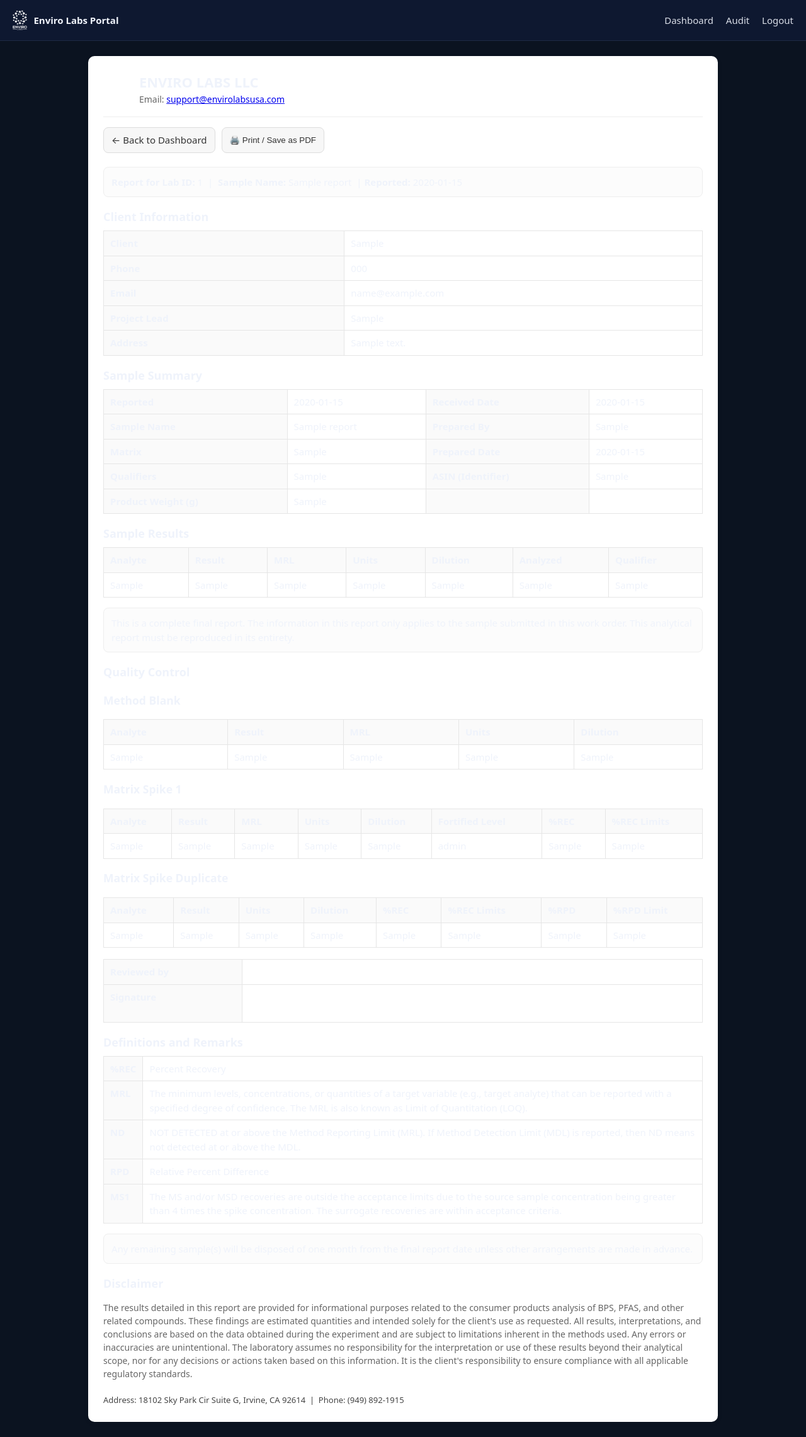
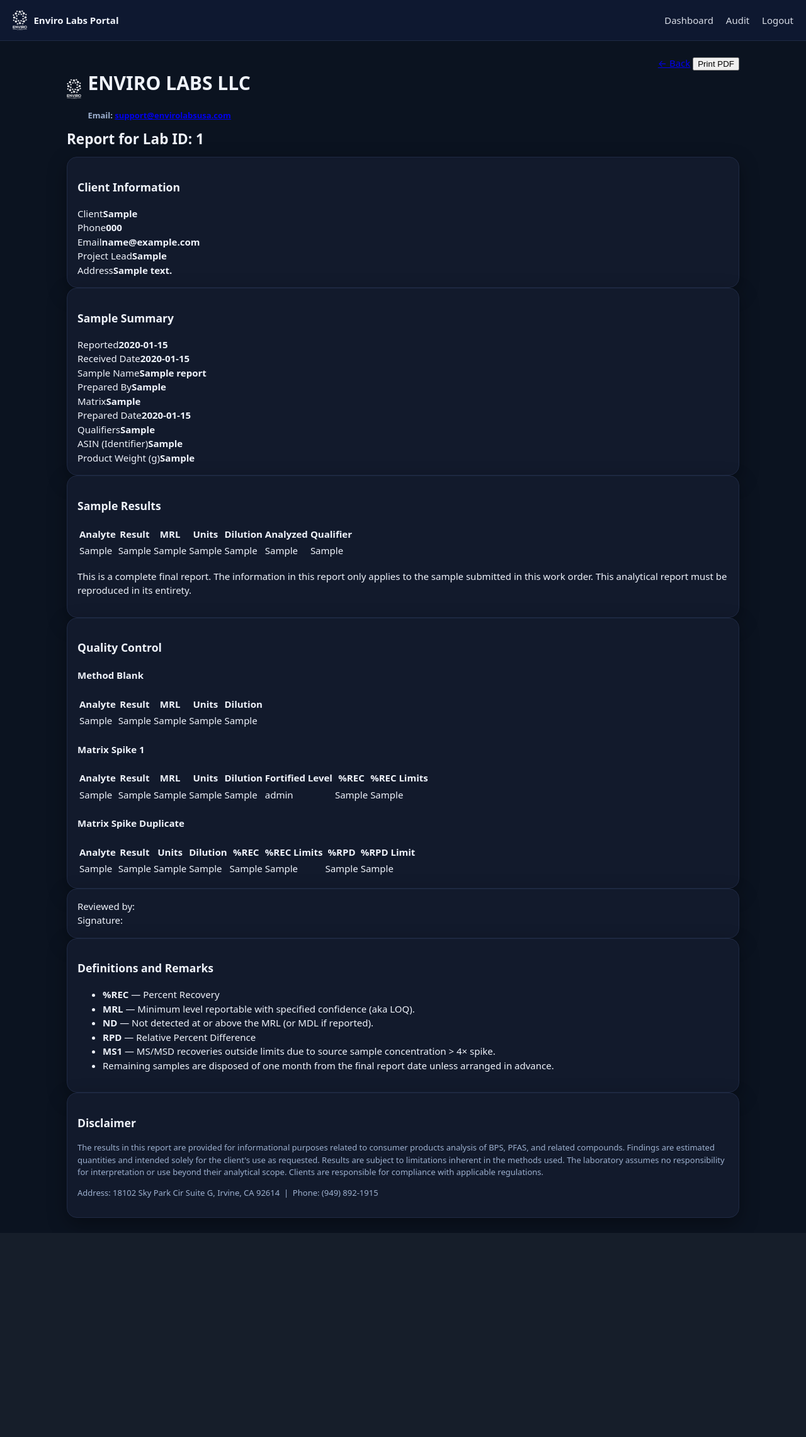
Before and after one commit to drsdass/EnviroLabs, a Flask app: page /report/1 in a window 1280 px wide. Shown: the whole page at 63% size. After the commit the page ends 1958 px from the top, so only its background shows below. Run offline with Flask 3, Linux system fonts and the light colour scheme; the visitor is signed in with stand-in values (Sample User, id 1); tables that the repository leaves empty hold one stand-in row (values such as "Sample post"); lists and menus that the app fills with data are empty.

Commit message:
Update report_detail.html

```diff
--- a/templates/report_detail.html
+++ b/templates/report_detail.html
@@ -1,202 +1,182 @@
 {% extends "base.html" %}
-{% block title %}Report – {{ r.lab_id }}{% endblock %}
-
+{% block title %}Report · {{ r.lab_id }}{% endblock %}
 {% block content %}
-<style>
-  /* Minimal safety styles so the page prints nicely even if styles.css is empty */
-  .report-wrap { max-width: 1000px; margin: 0 auto; background:#fff; padding: 24px; border-radius: 10px; box-shadow: 0 2px 8px rgba(0,0,0,.06); }
-  .header { display:flex; align-items:center; gap:16px; border-bottom:1px solid #eee; padding-bottom:16px; margin-bottom:16px; }
-  .header img { height:56px; width:auto; }
-  .header h1 { margin:0; font-size:22px; }
-  .small { color:#666; font-size:14px; }
-  .actions { display:flex; gap:10px; margin: 10px 0 22px 0; }
-  .btn { display:inline-block; padding:8px 12px; border:1px solid #ddd; background:#f7f7f7; border-radius:8px; text-decoration:none; color:#333; }
-  .btn:hover { background:#f0f0f0; }
-  h2 { font-size:18px; margin:18px 0 8px; }
-  table { width:100%; border-collapse: collapse; margin-bottom: 14px; }
-  th, td { border:1px solid #e6e6e6; padding:8px 10px; vertical-align: top; }
-  th { background:#fafafa; text-align:left; }
-  .note { background:#fcfcfc; border:1px solid #eee; padding:12px; border-radius:8px; margin:16px 0; }
-  .footer { margin-top: 22px; font-size: 13px; color:#444; }
-  @media print {
-    .actions, .nav { display:none !important; }
-    body { background:#fff; }
-    .report-wrap { box-shadow:none; border:none; }
-  }
-</style>
 
 <div class="report-wrap">
-  <!-- Header -->
-  <div class="header">
-    <img src="{{ url_for('static', filename='logo.png') }}" alt="Enviro Labs Logo">
-    <div>
+  <header class="report-header">
+    <div class="brand">
+      <img src="{{ url_for('static', filename='logo.png') }}" alt="Enviro Labs" class="logo">
+      <div class="brand-text">
         <h1>ENVIRO LABS LLC</h1>
-      <div class="small">Email: <a href="mailto:support@envirolabsusa.com">support@envirolabsusa.com</a></div>
+        <div class="muted">Email: <a href="mailto:support@envirolabsusa.com">support@envirolabsusa.com</a></div>
       </div>
     </div>
+    <div class="report-actions no-print">
+      <a class="btn" href="{{ url_for('dashboard') }}">&larr; Back</a>
+      <button class="btn" onclick="window.print()">Print PDF</button>
+    </div>
+  </header>
 
-  <!-- Actions -->
-  <div class="actions">
-    <a class="btn" href="{{ url_for('dashboard') }}">← Back to Dashboard</a>
-    <button class="btn" onclick="window.print()">🖨️ Print / Save as PDF</button>
-  </div>
-
-  <!-- Summary heading -->
-  <div class="note">
-    <strong>Report for Lab ID:</strong> {{ r.lab_id }}{% if p.sample_summary.sample_name and p.sample_summary.sample_name != r.lab_id %} &nbsp;|&nbsp; <strong>Sample Name:</strong> {{ p.sample_summary.sample_name }}{% endif %}
-    {% if p.sample_summary.reported %}&nbsp;|&nbsp;<strong>Reported:</strong> {{ p.sample_summary.reported }}{% endif %}
-  </div>
+  <h2 class="report-title">Report for Lab ID: {{ r.lab_id }}</h2>
 
   <!-- Client Information -->
-  <h2>Client Information</h2>
-  <table>
-    <tr><th>Client</th><td>{{ p.client_info.client or r.client }}</td></tr>
-    <tr><th>Phone</th><td>{{ p.client_info.phone }}</td></tr>
-    <tr><th>Email</th><td>{{ p.client_info.email }}</td></tr>
-    <tr><th>Project Lead</th><td>{{ p.client_info.project_lead }}</td></tr>
-    <tr><th>Address</th><td>{{ p.client_info.address }}</td></tr>
+  <section class="card">
+    <h3>Client Information</h3>
+    <div class="kv">
+      <div><span>Client</span><strong>{{ p.client_info.client }}</strong></div>
+      {% if p.client_info.phone %}<div><span>Phone</span><strong>{{ p.client_info.phone }}</strong></div>{% endif %}
+      {% if p.client_info.email %}<div><span>Email</span><strong>{{ p.client_info.email }}</strong></div>{% endif %}
+      {% if p.client_info.project_lead %}<div><span>Project Lead</span><strong>{{ p.client_info.project_lead }}</strong></div>{% endif %}
+      {% if p.client_info.address %}<div><span>Address</span><strong>{{ p.client_info.address }}</strong></div>{% endif %}
+    </div>
+  </section>
+
+  <!-- Sample Summary -->
+  <section class="card">
+    <h3>Sample Summary</h3>
+    <div class="kv">
+      {% if p.sample_summary.reported %}<div><span>Reported</span><strong>{{ p.sample_summary.reported }}</strong></div>{% endif %}
+      {% if p.sample_summary.received_date %}<div><span>Received Date</span><strong>{{ p.sample_summary.received_date }}</strong></div>{% endif %}
+      <div><span>Sample Name</span><strong>{{ p.sample_summary.sample_name }}</strong></div>
+      {% if p.sample_summary.prepared_by %}<div><span>Prepared By</span><strong>{{ p.sample_summary.prepared_by }}</strong></div>{% endif %}
+      {% if p.sample_summary.matrix %}<div><span>Matrix</span><strong>{{ p.sample_summary.matrix }}</strong></div>{% endif %}
+      {% if p.sample_summary.prepared_date %}<div><span>Prepared Date</span><strong>{{ p.sample_summary.prepared_date }}</strong></div>{% endif %}
+      {% if p.sample_summary.qualifiers %}<div><span>Qualifiers</span><strong>{{ p.sample_summary.qualifiers }}</strong></div>{% endif %}
+      {% if p.sample_summary.asin %}<div><span>ASIN (Identifier)</span><strong>{{ p.sample_summary.asin }}</strong></div>{% endif %}
+      {% if p.sample_summary.product_weight_g %}<div><span>Product Weight (g)</span><strong>{{ p.sample_summary.product_weight_g }}</strong></div>{% endif %}
+    </div>
+  </section>
+
+  <!-- Sample Results -->
+  <section class="card">
+    <h3>Sample Results</h3>
+    <table class="clean">
+      <thead>
+        <tr>
+          <th>Analyte</th><th>Result</th><th>MRL</th><th>Units</th><th>Dilution</th><th>Analyzed</th><th>Qualifier</th>
+        </tr>
+      </thead>
+      <tbody>
+        <tr>
+          <td>{{ p.sample_results.analyte or "—" }}</td>
+          <td>{{ p.sample_results.result or "—" }}</td>
+          <td>{{ p.sample_results.mrl or "—" }}</td>
+          <td>{{ p.sample_results.units or "—" }}</td>
+          <td>{{ p.sample_results.dilution or "—" }}</td>
+          <td>{{ p.sample_results.analyzed or "—" }}</td>
+          <td>{{ p.sample_results.qualifier or "—" }}</td>
+        </tr>
+      </tbody>
+    </table>
+    <p class="note">
+      This is a complete final report. The information in this report only applies to the sample submitted in this work order.
+      This analytical report must be reproduced in its entirety.
+    </p>
+  </section>
+
+  <!-- Quality Control -->
+  <section class="card">
+    <h3>Quality Control</h3>
+
+    <h4>Method Blank</h4>
+    <table class="clean">
+      <thead>
+        <tr><th>Analyte</th><th>Result</th><th>MRL</th><th>Units</th><th>Dilution</th></tr>
+      </thead>
+      <tbody>
+        <tr>
+          <td>{{ p.method_blank.analyte or "—" }}</td>
+          <td>{{ p.method_blank.result or "—" }}</td>
+          <td>{{ p.method_blank.mrl or "—" }}</td>
+          <td>{{ p.method_blank.units or "—" }}</td>
+          <td>{{ p.method_blank.dilution or "—" }}</td>
+        </tr>
+      </tbody>
     </table>
 
-  <!-- Sample Summary -->
-  <h2>Sample Summary</h2>
-  <table>
-    <tr>
-      <th>Reported</th><td>{{ p.sample_summary.reported }}</td>
-      <th>Received Date</th><td>{{ p.sample_summary.received_date }}</td>
-    </tr>
-    <tr>
-      <th>Sample Name</th><td>{{ p.sample_summary.sample_name or r.lab_id }}</td>
-      <th>Prepared By</th><td>{{ p.sample_summary.prepared_by }}</td>
-    </tr>
-    <tr>
-      <th>Matrix</th><td>{{ p.sample_summary.matrix }}</td>
-      <th>Prepared Date</th><td>{{ p.sample_summary.prepared_date }}</td>
-    </tr>
-    <tr>
-      <th>Qualifiers</th><td>{{ p.sample_summary.qualifiers }}</td>
-      <th>ASIN (Identifier)</th><td>{{ p.sample_summary.asin }}</td>
-    </tr>
-    <tr>
-      <th>Product Weight (g)</th><td>{{ p.sample_summary.product_weight_g }}</td>
-      <th></th><td></td>
-    </tr>
-  </table>
-
-  <!-- Sample Results -->
-  <h2>Sample Results</h2>
-  <table>
-    <tr>
-      <th>Analyte</th>
-      <th>Result</th>
-      <th>MRL</th>
-      <th>Units</th>
-      <th>Dilution</th>
-      <th>Analyzed</th>
-      <th>Qualifier</th>
-    </tr>
-    <tr>
-      <td>{{ p.sample_results.analyte or r.test }}</td>
-      <td>{{ p.sample_results.result or r.result }}</td>
-      <td>{{ p.sample_results.mrl }}</td>
-      <td>{{ p.sample_results.units }}</td>
-      <td>{{ p.sample_results.dilution }}</td>
-      <td>{{ p.sample_results.analyzed }}</td>
-      <td>{{ p.sample_results.qualifier }}</td>
-    </tr>
-  </table>
-
-  <!-- “Complete final report” statement -->
-  <div class="note">
-    This is a complete final report. The information in this report only applies to the sample submitted in this work order.
-    This analytical report must be reproduced in its entirety.
-  </div>
-
-  <!-- QC Sections -->
-  <h2>Quality Control</h2>
-
-  <h3>Method Blank</h3>
-  <table>
-    <tr>
-      <th>Analyte</th><th>Result</th><th>MRL</th><th>Units</th><th>Dilution</th>
-    </tr>
-    <tr>
-      <td>{{ p.method_blank.analyte }}</td>
-      <td>{{ p.method_blank.result }}</td>
-      <td>{{ p.method_blank.mrl }}</td>
-      <td>{{ p.method_blank.units }}</td>
-      <td>{{ p.method_blank.dilution }}</td>
-    </tr>
-  </table>
-
-  <h3>Matrix Spike 1</h3>
-  <table>
+    <h4>Matrix Spike 1</h4>
+    <table class="clean">
+      <thead>
         <tr>
           <th>Analyte</th><th>Result</th><th>MRL</th><th>Units</th><th>Dilution</th>
           <th>Fortified Level</th><th>%REC</th><th>%REC Limits</th>
         </tr>
+      </thead>
+      <tbody>
         <tr>
-      <td>{{ p.matrix_spike_1.analyte }}</td>
-      <td>{{ p.matrix_spike_1.result }}</td>
-      <td>{{ p.matrix_spike_1.mrl }}</td>
-      <td>{{ p.matrix_spike_1.units }}</td>
-      <td>{{ p.matrix_spike_1.dilution }}</td>
-      <td>{{ p.matrix_spike_1.fortified_level }}</td>
-      <td>{{ p.matrix_spike_1.pct_rec }}</td>
-      <td>{{ p.matrix_spike_1.pct_rec_limits }}</td>
+          <td>{{ p.matrix_spike_1.analyte or "—" }}</td>
+          <td>{{ p.matrix_spike_1.result or "—" }}</td>
+          <td>{{ p.matrix_spike_1.mrl or "—" }}</td>
+          <td>{{ p.matrix_spike_1.units or "—" }}</td>
+          <td>{{ p.matrix_spike_1.dilution or "—" }}</td>
+          <td>{{ p.matrix_spike_1.fortified_level or "—" }}</td>
+          <td>{{ p.matrix_spike_1.pct_rec or "—" }}</td>
+          <td>{{ p.matrix_spike_1.pct_rec_limits or "—" }}</td>
         </tr>
+      </tbody>
     </table>
 
-  <h3>Matrix Spike Duplicate</h3>
-  <table>
+    <h4>Matrix Spike Duplicate</h4>
+    <table class="clean">
+      <thead>
         <tr>
           <th>Analyte</th><th>Result</th><th>Units</th><th>Dilution</th>
           <th>%REC</th><th>%REC Limits</th><th>%RPD</th><th>%RPD Limit</th>
         </tr>
+      </thead>
+      <tbody>
         <tr>
-      <td>{{ p.matrix_spike_dup.analyte }}</td>
-      <td>{{ p.matrix_spike_dup.result }}</td>
-      <td>{{ p.matrix_spike_dup.units }}</td>
-      <td>{{ p.matrix_spike_dup.dilution }}</td>
-      <td>{{ p.matrix_spike_dup.pct_rec }}</td>
-      <td>{{ p.matrix_spike_dup.pct_rec_limits }}</td>
-      <td>{{ p.matrix_spike_dup.pct_rpd }}</td>
-      <td>{{ p.matrix_spike_dup.pct_rpd_limit }}</td>
+          <td>{{ p.matrix_spike_dup.analyte or "—" }}</td>
+          <td>{{ p.matrix_spike_dup.result or "—" }}</td>
+          <td>{{ p.matrix_spike_dup.units or "—" }}</td>
+          <td>{{ p.matrix_spike_dup.dilution or "—" }}</td>
+          <td>{{ p.matrix_spike_dup.pct_rec or "—" }}</td>
+          <td>{{ p.matrix_spike_dup.pct_rec_limits or "—" }}</td>
+          <td>{{ p.matrix_spike_dup.pct_rpd or "—" }}</td>
+          <td>{{ p.matrix_spike_dup.pct_rpd_limit or "—" }}</td>
         </tr>
+      </tbody>
     </table>
+  </section>
 
-  <!-- Reviewer / signature line -->
-  <table style="margin-top: 18px;">
-    <tr>
-      <th style="width: 220px;">Reviewed by</th>
-      <td>&nbsp;</td>
-    </tr>
-    <tr>
-      <th>Signature</th>
-      <td style="height: 60px;">&nbsp;</td>
-    </tr>
-  </table>
+  <!-- Review & Signature -->
+  <section class="card">
+    <div class="signoff">
+      <div>
+        <div class="label">Reviewed by:</div>
+        <div class="line"></div>
+      </div>
+      <div>
+        <div class="label">Signature:</div>
+        <div class="line"></div>
+      </div>
+    </div>
+  </section>
 
   <!-- Definitions & Remarks -->
-  <h2>Definitions and Remarks</h2>
-  <table>
-    <tr><th>%REC</th><td>Percent Recovery</td></tr>
-    <tr><th>MRL</th><td>The minimum levels, concentrations, or quantities of a target variable (e.g., target analyte) that can be reported with a specified degree of confidence. The MRL is also known as Limit of Quantitation (LOQ).</td></tr>
-    <tr><th>ND</th><td>NOT DETECTED at or above the Method Reporting Limit (MRL). If Method Detection Limit (MDL) is reported, then ND means not detected at or above the MDL.</td></tr>
-    <tr><th>RPD</th><td>Relative Percent Difference</td></tr>
-    <tr><th>MS1</th><td>The MS and/or MSD recoveries are outside the acceptance limits due to the source sample concentration being greater than 4 times the spike concentration. The surrogate recoveries are within acceptance criteria.</td></tr>
-  </table>
+  <section class="card">
+    <h3>Definitions and Remarks</h3>
+    <ul class="defs">
+      <li><strong>%REC</strong> — Percent Recovery</li>
+      <li><strong>MRL</strong> — Minimum level reportable with specified confidence (aka LOQ).</li>
+      <li><strong>ND</strong> — Not detected at or above the MRL (or MDL if reported).</li>
+      <li><strong>RPD</strong> — Relative Percent Difference</li>
+      <li><strong>MS1</strong> — MS/MSD recoveries outside limits due to source sample concentration &gt; 4× spike.</li>
+      <li>Remaining samples are disposed of one month from the final report date unless arranged in advance.</li>
+    </ul>
+  </section>
 
-  <div class="note">
-    Any remaining sample(s) will be disposed of one month from the final report date unless other arrangements are made in advance.
+  <!-- Disclaimer & Address -->
+  <section class="card">
+    <h3>Disclaimer</h3>
+    <p class="muted">
+      The results in this report are provided for informational purposes related to consumer products analysis of BPS,
+      PFAS, and related compounds. Findings are estimated quantities and intended solely for the client's use as requested.
+      Results are subject to limitations inherent in the methods used. The laboratory assumes no responsibility for interpretation
+      or use beyond their analytical scope. Clients are responsible for compliance with applicable regulations.
+    </p>
+    <p class="muted small">Address: 18102 Sky Park Cir Suite G, Irvine, CA 92614 &nbsp;|&nbsp; Phone: (949) 892-1915</p>
+  </section>
 </div>
 
-  <h2>Disclaimer</h2>
-  <p class="small">
-    The results detailed in this report are provided for informational purposes related to the consumer products analysis of BPS, PFAS, and other related compounds. These findings are estimated quantities and intended solely for the client's use as requested. All results, interpretations, and conclusions are based on the data obtained during the experiment and are subject to limitations inherent in the methods used. Any errors or inaccuracies are unintentional. The laboratory assumes no responsibility for the interpretation or use of these results beyond their analytical scope, nor for any decisions or actions taken based on this information. It is the client's responsibility to ensure compliance with all applicable regulatory standards.
-  </p>
-
-  <div class="footer">
-    Address: 18102 Sky Park Cir Suite G, Irvine, CA 92614 &nbsp;|&nbsp; Phone: (949) 892-1915
-  </div>
-</div>
 {% endblock %}
```
Lines whose indentation alone changed are shown as unchanged.
